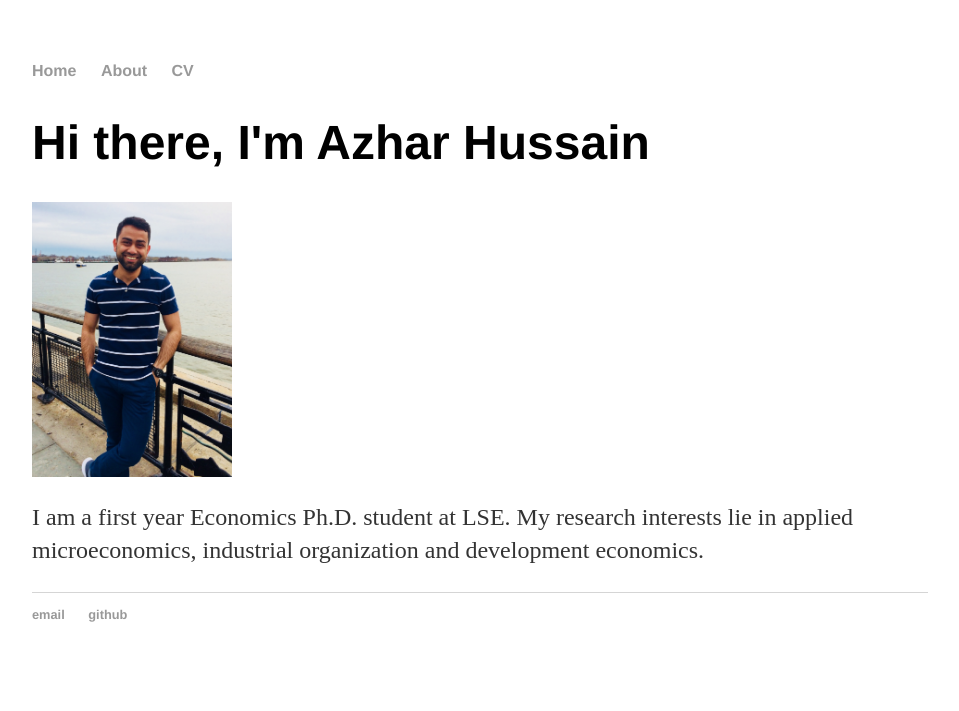
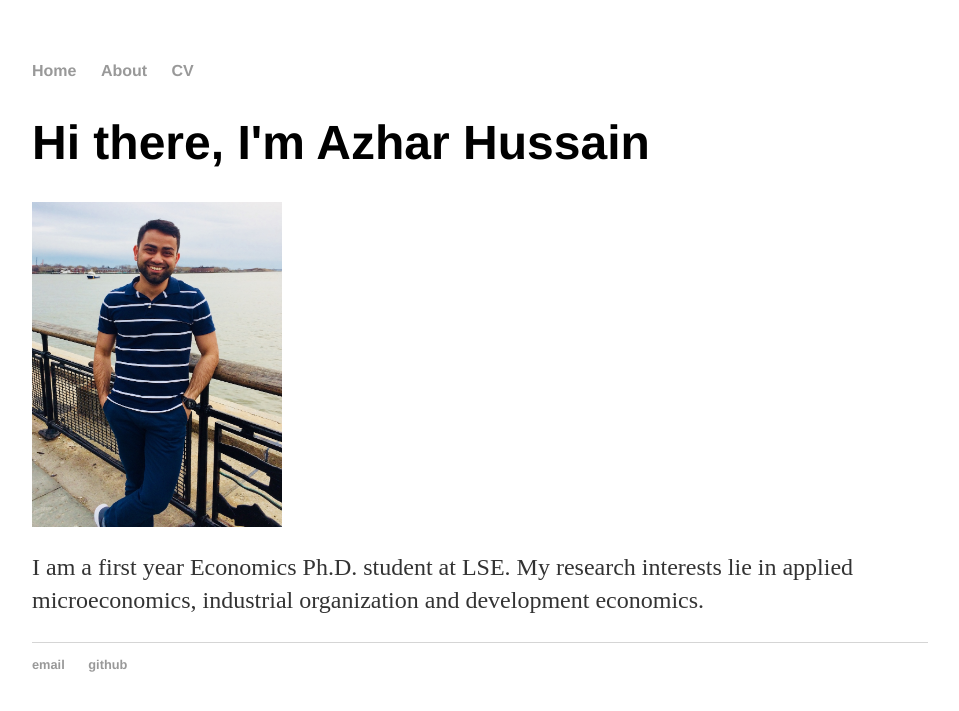
Before and after one commit to azharhsain/azharhsain.github.io, a Jekyll site: the page built from index.html, in a window 1280 px wide. Shown: the top 711 px of the page, without its empty margins (160-1119 px from the left). Built offline with Jekyll 4.4.1, drawn with Linux system fonts in a browser that asks for light colours.

Commit message:
changed index

```diff
--- a/index.html
+++ b/index.html
@@ -5,7 +5,7 @@
 
 		<div class="blurb">
 			<h1>Hi there, I'm Azhar Hussain</h1>
-			<img src="/image/IMG_Self.JPG" alt="Self" width=200 height=275 align="center">
+			<img src="/image/IMG_Self.JPG" alt="Self" width=250 height=325 align="center">
 			<p> I am a first year Economics Ph.D. student at LSE.
 				My research interests lie in applied microeconomics, industrial organization and development economics.</p>
 		</div>
```
